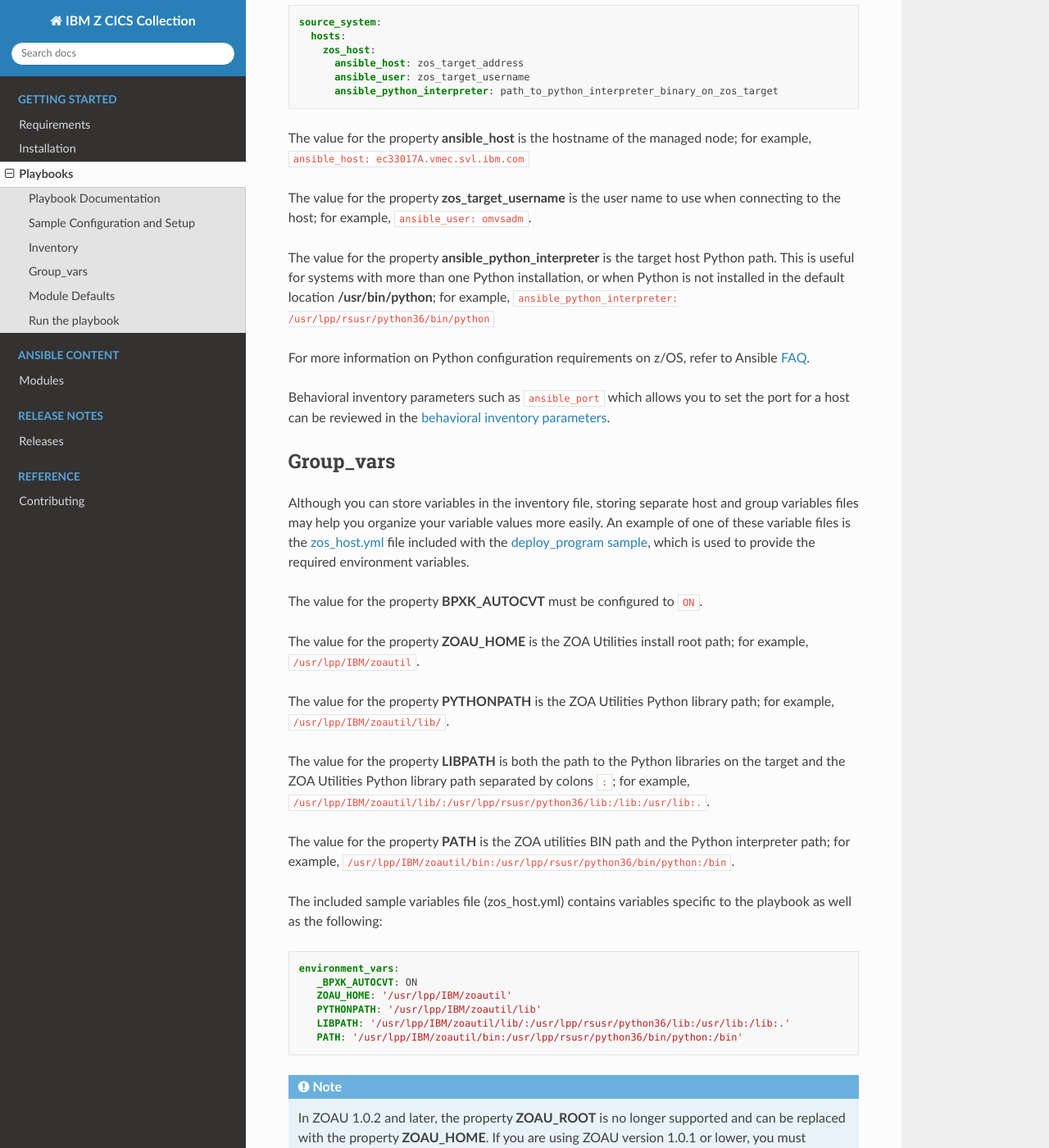
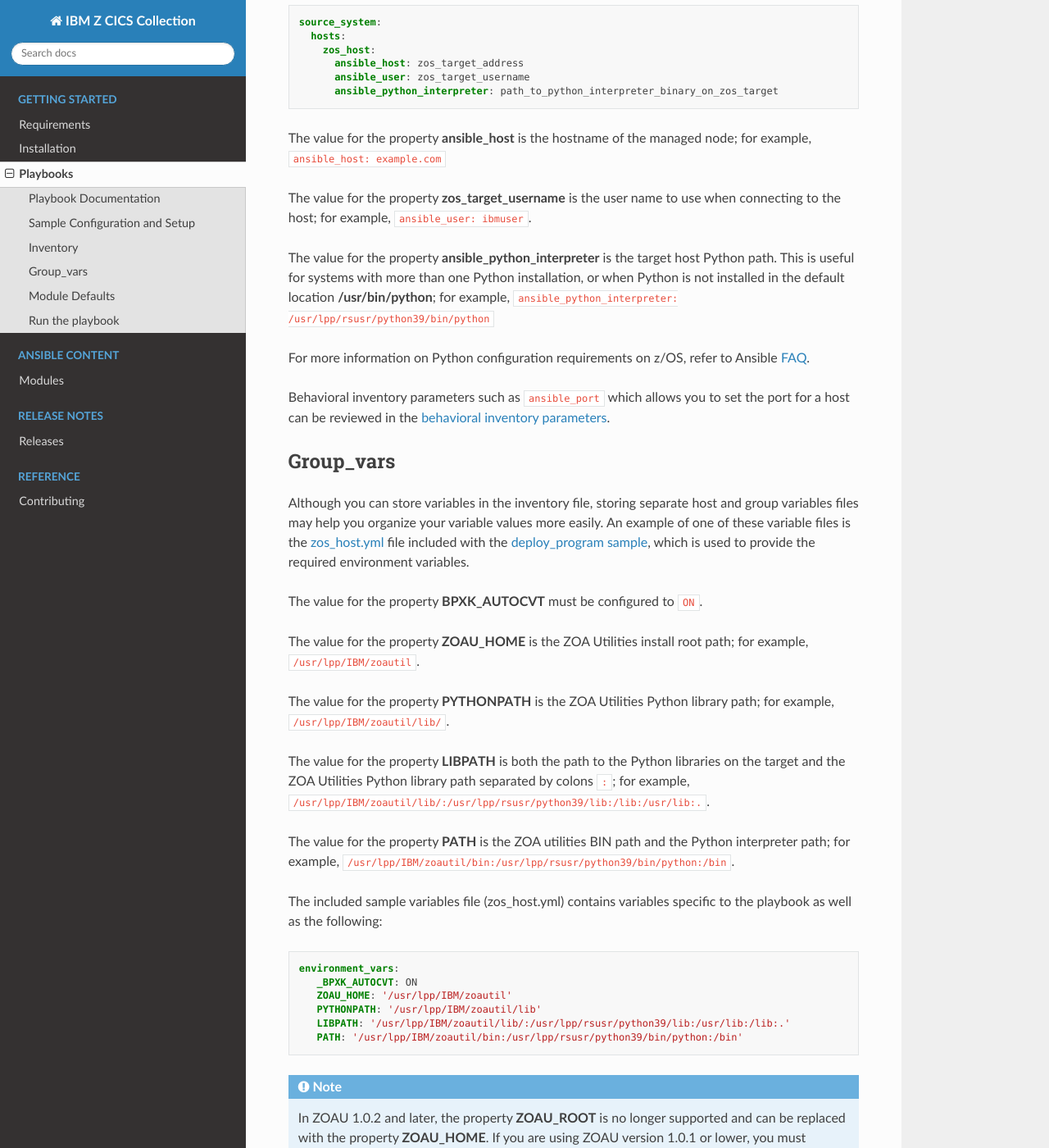
Before and after one commit to ansible-collections/ibm_zos_cics, a Sphinx documentation site: the page built from docs/source/playbooks.rst, in a window 1280 px wide and 1400 px high, scrolled down 1381 px. Shown: the whole window at 82% size. Built offline with Sphinx 7.4.7 and the Read the Docs theme 2.0.0, drawn with Linux system fonts in a browser that asks for light colours.

Commit message:
fixup python v3.6 refs

```diff
--- a/docs/source/playbooks.rst
+++ b/docs/source/playbooks.rst
@@ -100,15 +100,15 @@ following:
 
 
 The value for the property **ansible_host** is the hostname of the managed node;
-for example, ``ansible_host: ec33017A.vmec.svl.ibm.com``
+for example, ``ansible_host: example.com``
 
 The value for the property **zos_target_username** is the user name to use when
-connecting to the host; for example, ``ansible_user: omvsadm``.
+connecting to the host; for example, ``ansible_user: ibmuser``.
 
 The value for the property **ansible_python_interpreter** is the target host
 Python path. This is useful for systems with more than one Python installation,
 or when Python is not installed in the default location **/usr/bin/python**;
-for example, ``ansible_python_interpreter: /usr/lpp/rsusr/python36/bin/python``
+for example, ``ansible_python_interpreter: /usr/lpp/rsusr/python39/bin/python``
 
 For more information on Python configuration requirements on z/OS, refer to
 Ansible `FAQ`_.
@@ -152,11 +152,11 @@ path; for example, ``/usr/lpp/IBM/zoautil/lib/``.
 The value for the property **LIBPATH** is both the path to the Python libraries
 on the target and the ZOA Utilities Python library path separated by
 colons ``:``; for example,
-``/usr/lpp/IBM/zoautil/lib/:/usr/lpp/rsusr/python36/lib:/lib:/usr/lib:.``.
+``/usr/lpp/IBM/zoautil/lib/:/usr/lpp/rsusr/python39/lib:/lib:/usr/lib:.``.
 
 The value for the property **PATH** is the ZOA utilities BIN path and the Python
 interpreter path; for example,
-``/usr/lpp/IBM/zoautil/bin:/usr/lpp/rsusr/python36/bin/python:/bin``.
+``/usr/lpp/IBM/zoautil/bin:/usr/lpp/rsusr/python39/bin/python:/bin``.
 
 The included sample variables file (zos_host.yml) contains variables specific to
 the playbook as well as the following:
@@ -167,8 +167,8 @@ the playbook as well as the following:
       _BPXK_AUTOCVT: ON
       ZOAU_HOME: '/usr/lpp/IBM/zoautil'
       PYTHONPATH: '/usr/lpp/IBM/zoautil/lib'
-      LIBPATH: '/usr/lpp/IBM/zoautil/lib/:/usr/lpp/rsusr/python36/lib:/usr/lib:/lib:.'
-      PATH: '/usr/lpp/IBM/zoautil/bin:/usr/lpp/rsusr/python36/bin/python:/bin'
+      LIBPATH: '/usr/lpp/IBM/zoautil/lib/:/usr/lpp/rsusr/python39/lib:/usr/lib:/lib:.'
+      PATH: '/usr/lpp/IBM/zoautil/bin:/usr/lpp/rsusr/python39/bin/python:/bin'
 
 .. note::
    In ZOAU 1.0.2 and later, the property **ZOAU_ROOT** is no longer supported
```
